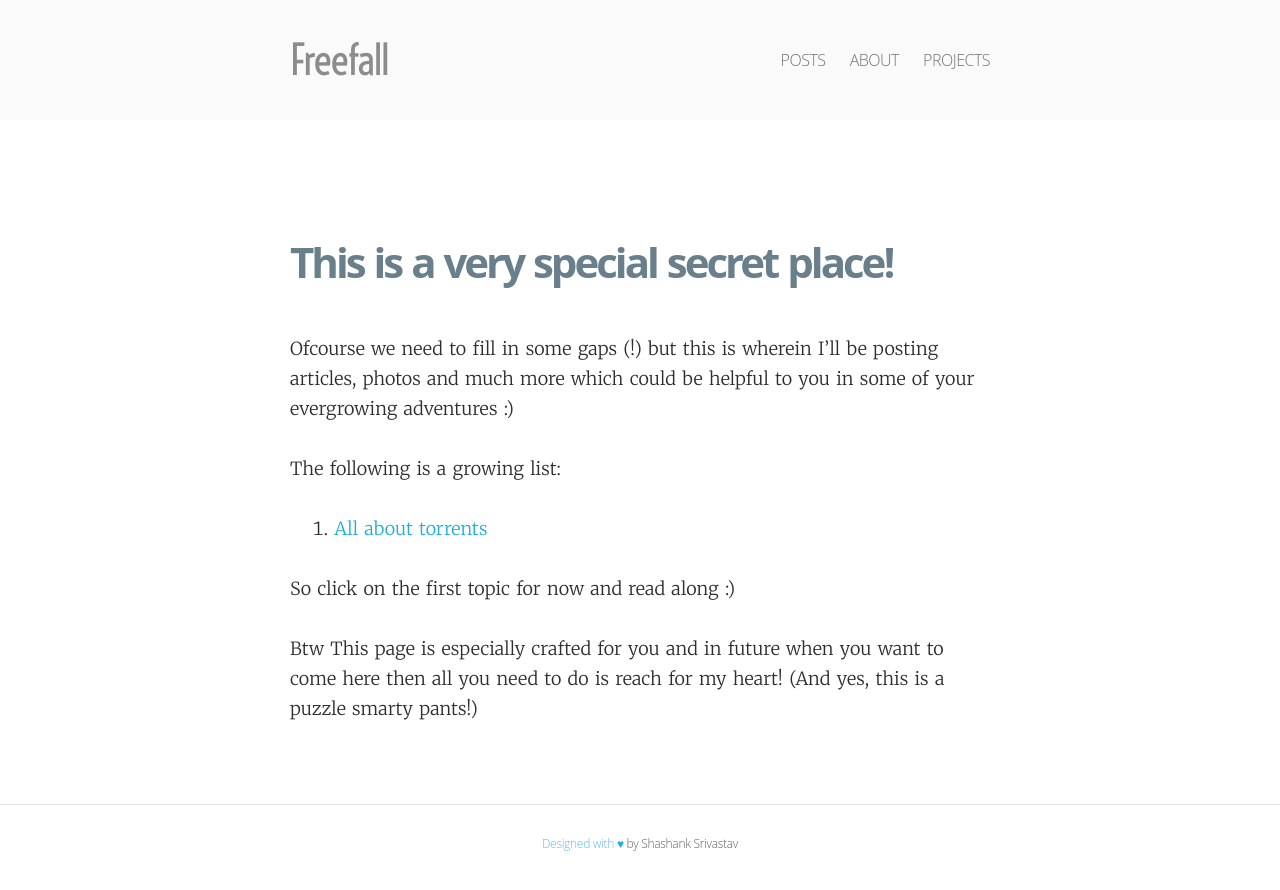
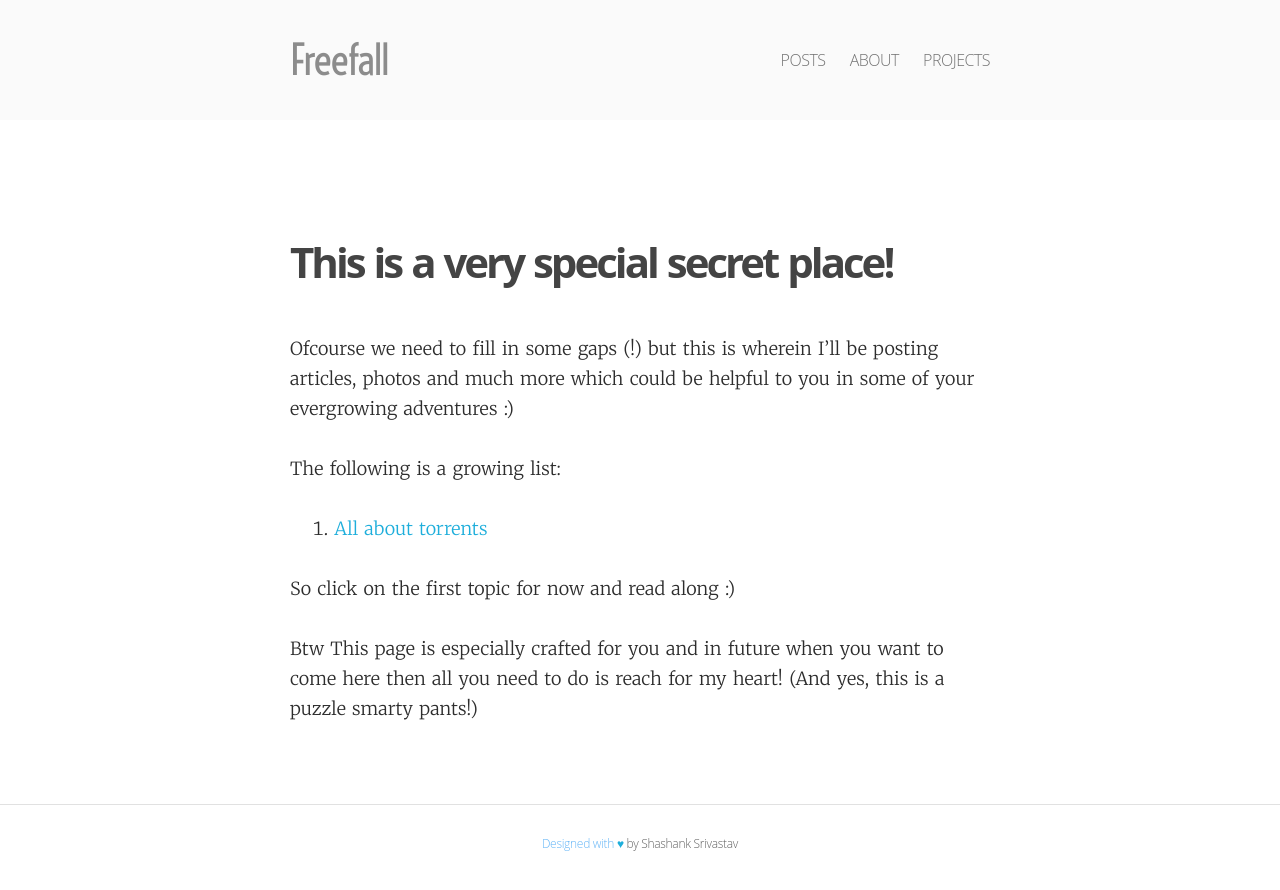
Before and after one commit to shashankgroovy/shashankgroovy.github.io, a Jekyll site: the page built from shranktime/index.md, in a window 1280 px wide. Shown: the top 890 px of the page. Built offline with Jekyll 4.4.1, drawn with Linux system fonts in a browser that asks for light colours; some web fonts are replaced; Markdown is read by kramdown in place of the engine named in the settings.

Commit message:
css changes

```diff
--- a/css/light.css
+++ b/css/light.css
@@ -258,10 +258,10 @@ a:visited { color: #64B5F6; }
   letter-spacing  : -3px;
   line-height     : 2;
   font-weight     : bold;
-  color           : #69808c;
+  color           : #444444;
 }
 
-.post-content h1 a { color : #69808c; }
+.post-content h1 a { color : #444444; }
 .post-content h1 a:hover { color: #aeaeae;
 }
 
```
